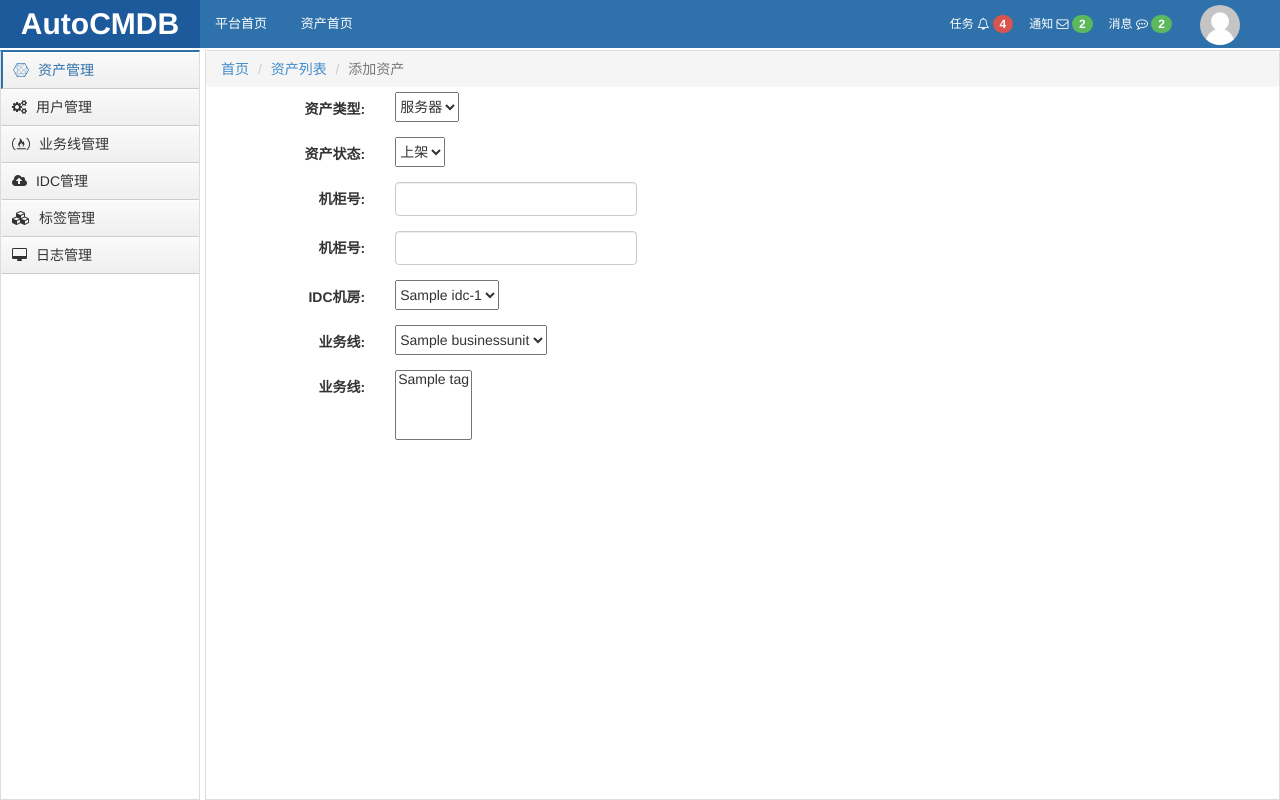
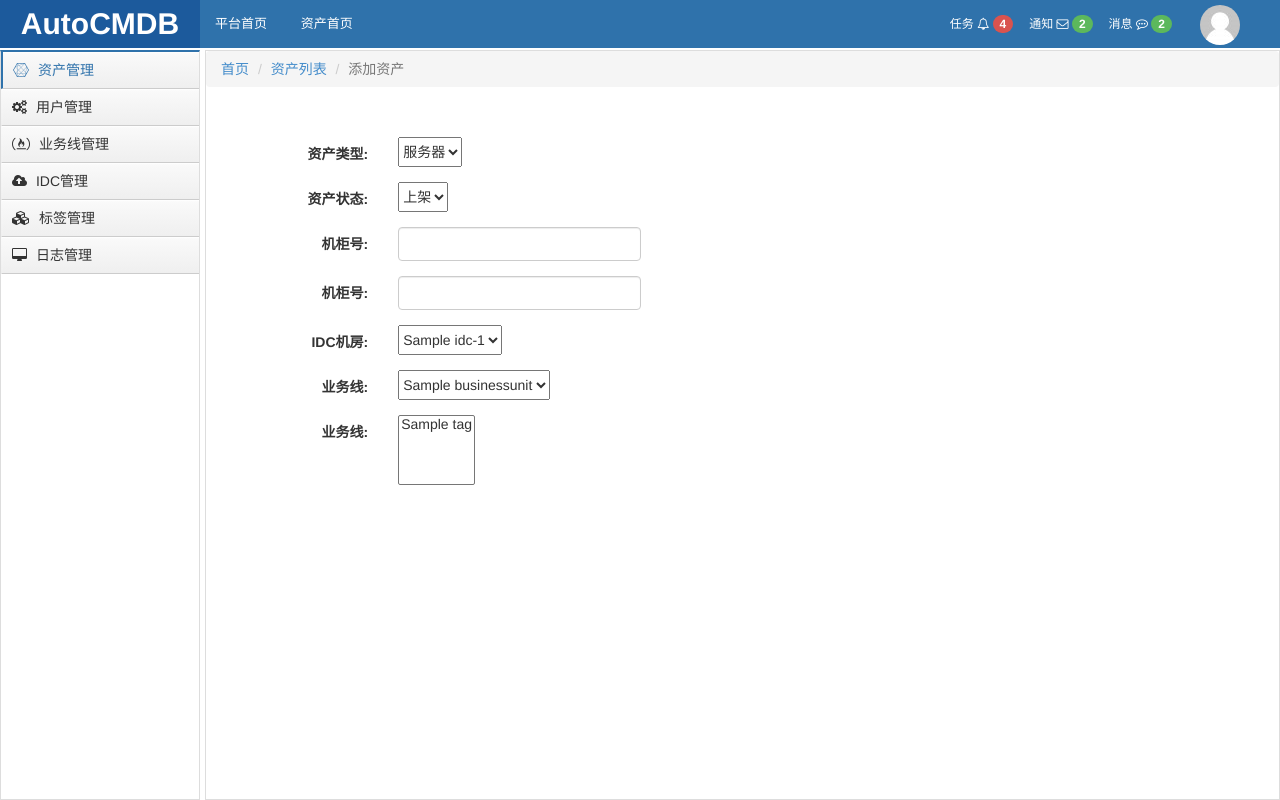
Before and after one commit to TerryMarszr0/cmdb-3, a Django app: page /add-asset.html in a window 1280 px wide. Run offline with Django 3.2, Linux system fonts and the light colour scheme; tables that the repository leaves empty hold one stand-in row (values such as "Sample post"); some libraries are stand-ins or nearby versions.

Commit message:
配置新增资产页面

```diff
--- a/AutoCmdb/web/templates/add_asset.html
+++ b/AutoCmdb/web/templates/add_asset.html
@@ -15,7 +15,7 @@
         <li><a href="/asset.html">资产列表</a></li>
         <li class="active">添加资产</li>
     </ol>
-    <div style="padding: 5px 8px;">
+    <div style="padding: 50px 0 40px 10px;">
         <form class="form-horizontal">
             {% csrf_token %}
             <div class="form-group">
```
